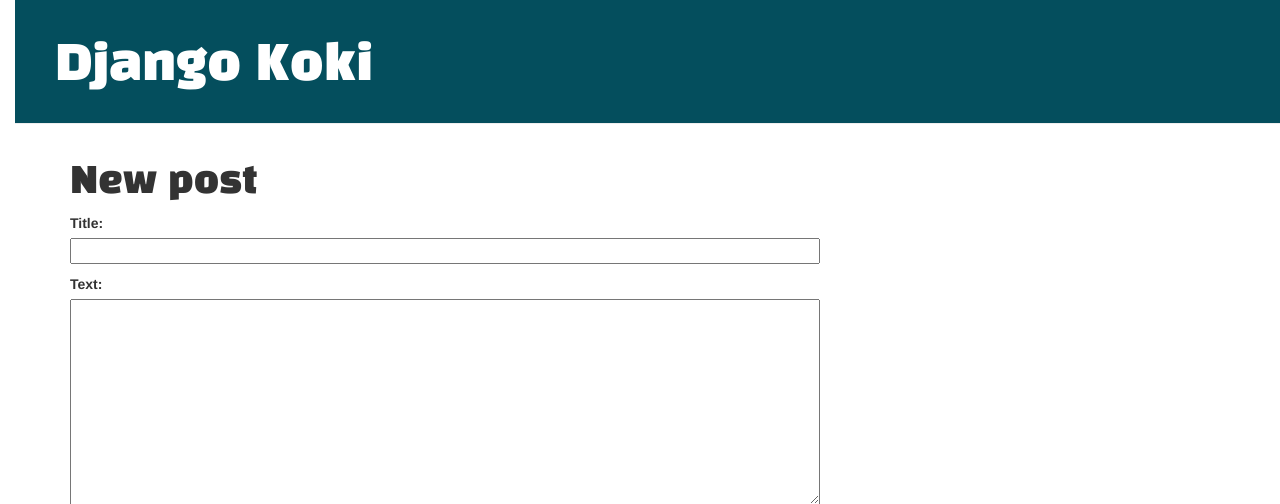
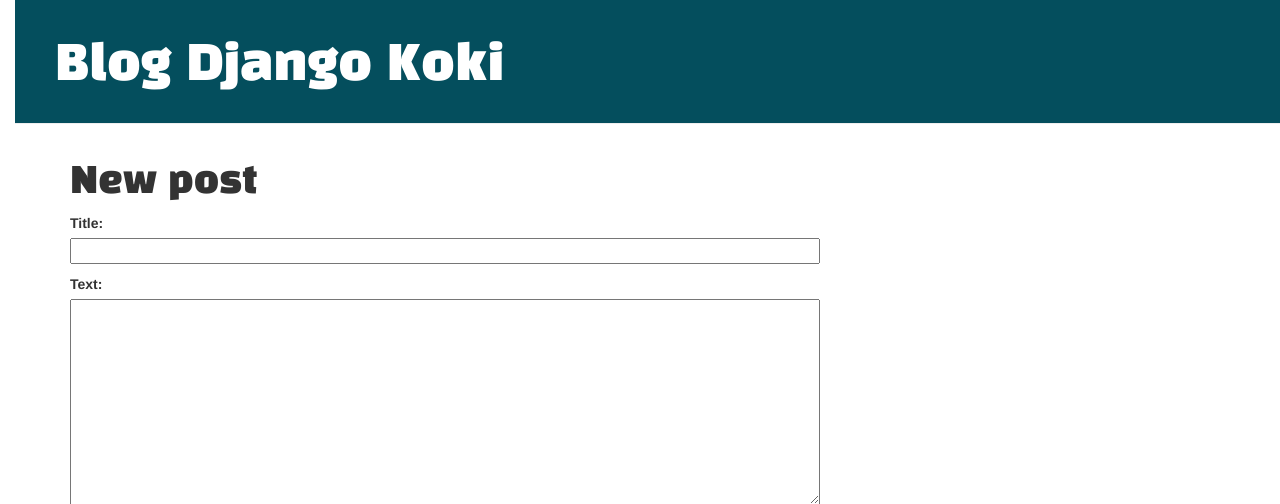
Before and after one commit to kokimaniac/djangokoki, a Django app: page /post/new/ in a window 1280 px wide. Shown: the top 504 px of the page. Run offline with Django 3.2, Linux system fonts and the light colour scheme; some libraries are stand-ins or nearby versions.

Commit message:
Pantillas modificadas

```diff
--- a/blog/templates/blog/base.html
+++ b/blog/templates/blog/base.html
@@ -5,7 +5,7 @@
         <title>Django koki</title>
         <link rel="stylesheet" href="//maxcdn.bootstrapcdn.com/bootstrap/3.2.0/css/bootstrap.min.css">
         <link rel="stylesheet" href="//maxcdn.bootstrapcdn.com/bootstrap/3.2.0/css/bootstrap-theme.min.css">
-        <link href="https://fonts.googleapis.com/css?family=Black+Han+Sans" rel="stylesheet" type='text/css'>
+        <link href="https://fonts.googleapis.com/css?family=Black+Han+Sans" rel="stylesheet" type="text/css">
         <!--<link href='//fonts.googleapis.com/css?family=Lobster&subset=latin,latin-ext' rel='stylesheet' type='text/css'>-->
         <link rel="stylesheet" href="{% static 'css/blog.css' %}">
     </head>
@@ -13,8 +13,10 @@
         <div class="page-header">
           {% if user.is_authenticated %}
             <a href="{% url 'post_new' %}" class="top-menu"><span class="glyphicon glyphicon-plus"></span></a>
+            <h1><a href="/">Blog de {{ user.first_name }}</a></h1>
+          {% else %}
+            <h1><a href="/">Blog Django Koki</a></h1>
           {% endif %}
-          <h1><a href="/">Django Koki</a></h1>
         </div>
         <div class="content container">
             <div class="row">
--- a/blog/templates/blog/post_list.html
+++ b/blog/templates/blog/post_list.html
@@ -10,5 +10,5 @@
       <h1><a href="{% url 'post_detail' pk=post.pk %}">{{ post.title }}</a></h1>
       <p>{{ post.text|linebreaksbr }} </p>
     </div>
-  {% endfor %}
+    {% endfor %}git
 {% endblock %}
```
